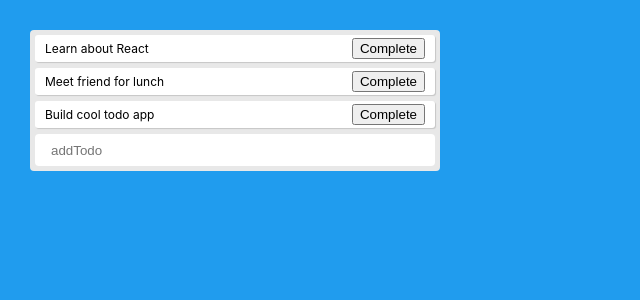
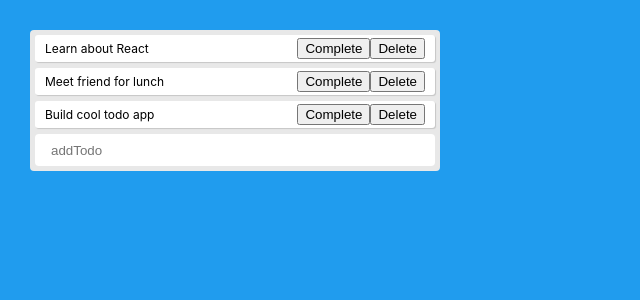
Before and after one commit to Rosenmatt1/Hooks, a React (Create React App) app: page / in a window 1280 px wide. Shown: the top 300 px of the page, without its empty margins (0-640 px from the left). Built offline with nearby package versions, Linux system fonts and the light colour scheme.

Commit message:
Created a delete function where the delete button deletes the todo only if it is checked complete

```diff
--- a/src/App.js
+++ b/src/App.js
@@ -1,15 +1,18 @@
 import React, { useState } from 'react';
 import './App.css'
 
-function Todo({ todo, index, completeTodo }) {
-  return <div
+function Todo({ todo, index, completeTodo, deleteTodo }) {
+  return (
+    <div
       style={{ textDecoration: todo.isCompleted ? 'line-through' : '' }}
       className="todo">
       {todo.text}
       <div>
         <button onClick={() => completeTodo(index)}> Complete </button>
+        <button onClick={() => deleteTodo(index)}> Delete</button>
       </div>
     </div>
+  )
 }
 
 function TodoForm({ addTodo }) {
@@ -58,12 +61,20 @@ function App() {
   };
 
   const completeTodo = index => {
-
     const newTodos = [...todos];
     newTodos[index].isCompleted = !newTodos[index].isCompleted
     setTodos(newTodos);
-    console.log("todos in Completed", todos)
+    console.log("todos in Completed", newTodos[index].isCompleted)
   };
+
+  const deleteTodo = index => {
+    const todosWithRemoved = todos.filter(todo => {
+      if (todo.isCompleted === false) {
+        return todo
+      }
+    })
+    setTodos(todosWithRemoved)
+  }
 
   return (
     <div className="app">
@@ -74,6 +85,7 @@ function App() {
             index={index}
             todo={todo}
             completeTodo={completeTodo}
+            deleteTodo={deleteTodo}
           />
         ))}
         <TodoForm
```
Lines whose indentation alone changed are shown as unchanged.
